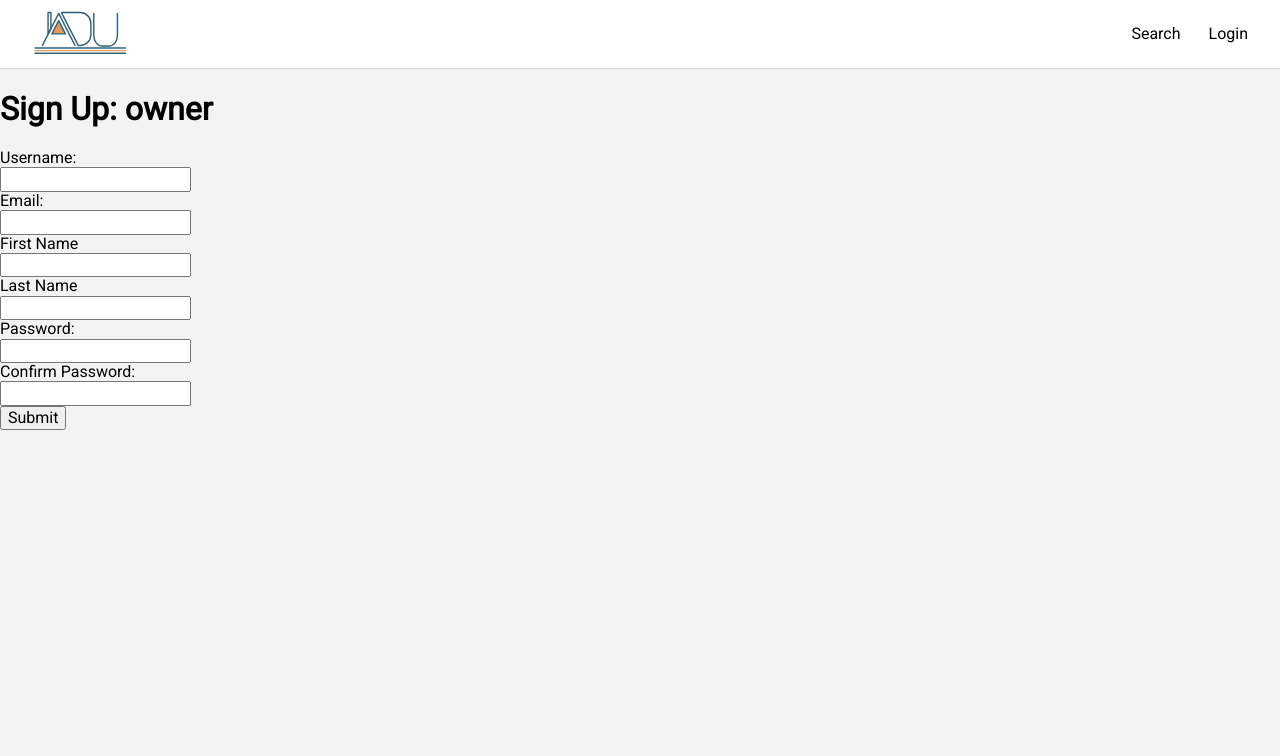
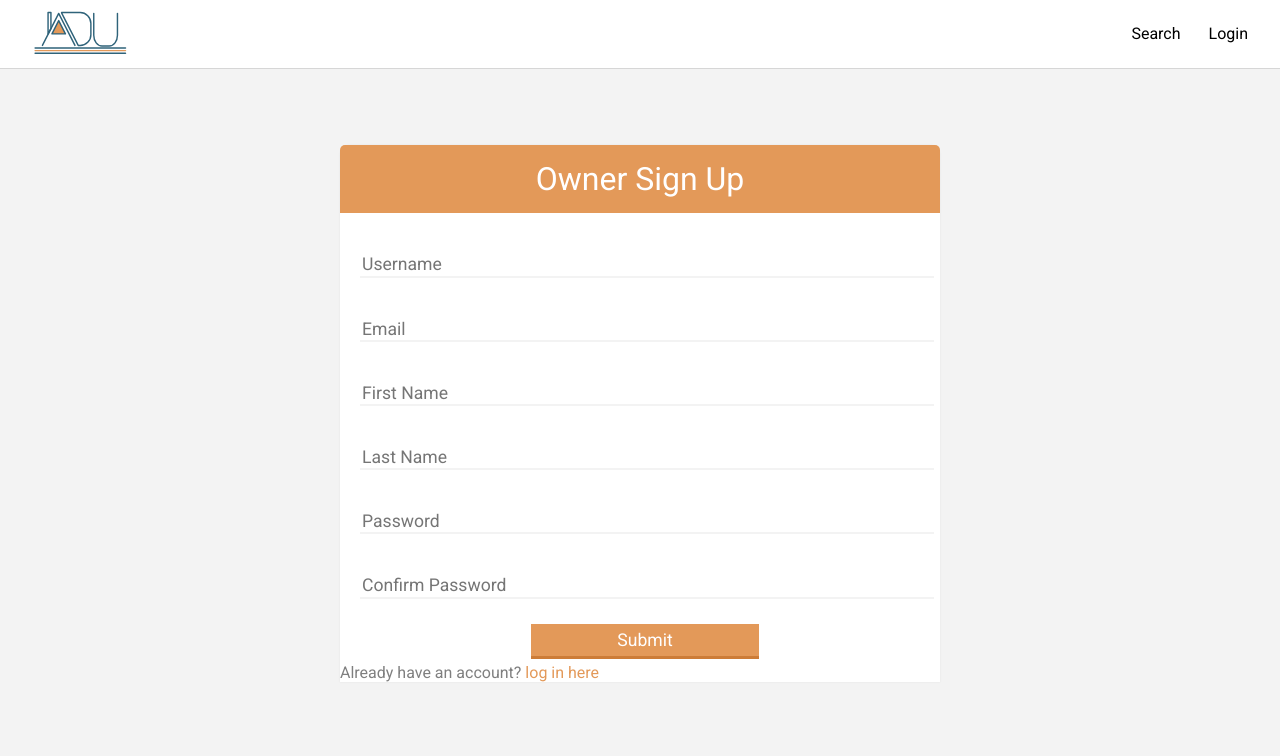
Before and after one commit to SeedyROM/adu-hack, a Django app: page /accounts/register_owner in a window 1280 px wide. Shown: the top 756 px of the page. Run offline with Django 3.2, Linux system fonts and the light colour scheme.

Commit message:
styling forms

```diff
--- a/client/static/css/style.css
+++ b/client/static/css/style.css
@@ -97,7 +97,7 @@ nav {
 
 .jumbo {
   height: 60vh;
-  background: linear-gradient(rgba(0, 0, 0, 0.17), rgba(0, 0, 0, 0.17)), url(../imgs/homeImg.jpg) center;
+  background: linear-gradient(rgba(0, 0, 0, 0.31), rgba(0, 0, 0, 0.17)), url(../imgs/homeImg.jpg) center;
   background-size: cover;
   display: flex;
   justify-content: center;
@@ -118,7 +118,7 @@ nav {
     outline: none;
     box-shadow: 0 1px 0 rgba(0, 0, 0, 0.2);
     border-radius: 60px;
-    border: 3px solid #47E; }
+    border: 3px solid #e39959; }
   .jumbo h1 {
     font-size: 2em;
     margin: .67em 0;
@@ -284,6 +284,14 @@ header h1, .reviews h1 {
   background: #f3f3f3;
   margin: 10px; }
 
+.center .loginWrap {
+  height: auto; }
+  .center .loginWrap form {
+    padding: 20px;
+    padding-bottom: 0; }
+    .center .loginWrap form input:not(.orangeBtn) {
+      margin: 20px 0; }
+
 @media screen and (max-width: 700px) {
   .center section {
     width: 95%; }
--- a/client/static/css/style.scss
+++ b/client/static/css/style.scss
@@ -126,7 +126,7 @@ nav {
 
 .jumbo {
   height: 60vh;
-  background: linear-gradient(rgba(0, 0, 0, 0.17), rgba(0, 0, 0, 0.17)), url(../imgs/homeImg.jpg) center;
+  background: linear-gradient(rgba(0, 0, 0, 0.31), rgba(0, 0, 0, 0.17)), url(../imgs/homeImg.jpg) center;
   background-size: cover;
   display: flex;
   justify-content: center;
@@ -149,7 +149,7 @@ nav {
     outline: none;
     box-shadow: 0 1px 0 rgba(0, 0, 0, 0.2);
     border-radius: 60px;
-    border: 3px solid #47E;
+    border: 3px solid #e39959;
   }
 
   h1 {
@@ -369,6 +369,17 @@ header h1, .reviews h1 {
   }
 }
 
+.center .loginWrap {
+  height: auto;
+  form {
+    padding: 20px;
+    padding-bottom: 0;
+    input:not(.orangeBtn) {
+      margin: 20px 0;
+    }
+  }
+}
+
 @media screen and (max-width: 700px) {
   .center section {
     width: 95%;
--- a/templates/accounts/login.html
+++ b/templates/accounts/login.html
@@ -23,7 +23,7 @@
                     <input class="orangeBtn" type="submit" value="Log In">
                 </form>
 
-                <span>Don't have an account? <a href="#">sign up here</a></span>
+                <span>Don't have an account? <a href="{% url 'accounts:register_property_owner_user' %}">sign up here</a></span>
             </div>
         </section>
     </div>
--- a/templates/accounts/partials/_register_common.html
+++ b/templates/accounts/partials/_register_common.html
@@ -1,35 +1,23 @@
 <div>
-    <label for="username">Username:</label>
-    <br>
-    <input type="text" id="username" name="username">
+    <input type="text" id="username" name="username" placeholder="Username">
 </div>
 
 <div>
-    <label for="email">Email:</label>
-    <br>
-    <input type="email" id="email" name="email">
+    <input type="email" id="email" name="email" placeholder="Email">
 </div>
 
 <div>
-    <label for="first_name">First Name</label>
-    <br>
-    <input type="text" id="first_name" name="first_name">
+    <input type="text" id="first_name" name="first_name" placeholder="First Name">
 </div>
 
 <div>
-    <label for="last_name">Last Name</label>
-    <br>
-    <input type="text" id="last_name" name="last_name">
+    <input type="text" id="last_name" name="last_name" placeholder="Last Name">
 </div>
 
 <div>
-    <label for="password1">Password:</label>
-    <br>
-    <input type="password" id="password1" name="password1">
+    <input type="password" id="password1" name="password1" placeholder="Password">
 </div>
 
 <div>
-    <label for="password2">Confirm Password:</label>
-    <br>
-    <input type="password" id="password2" name="password2">
+    <input type="password" id="password2" name="password2" placeholder="Confirm Password">
 </div>
--- a/templates/accounts/register-owner.html
+++ b/templates/accounts/register-owner.html
@@ -1,10 +1,17 @@
 {% extends 'base.html' %}
 
 {% block content %}
-<h1>Sign Up: owner</h1>
-    <form action="{% url 'accounts:register_property_owner_user' %}" method="post" enctype="multipart/form-data">
-    {% csrf_token %}
-    {% include 'accounts/partials/_register_common.html' %}
-        <input type="submit">
-    </form>
+    <div class="center">
+        <section class="loginWrap">
+            <p>Owner Sign Up</p>
+            <form action="{% url 'accounts:register_property_owner_user' %}" method="post"
+                  enctype="multipart/form-data">
+                {% csrf_token %}
+                {% include 'accounts/partials/_register_common.html' %}
+                <input class="orangeBtn" type="submit">
+            </form>
+            <span>Already have an account? <a href="{% url 'accounts:login' %}">log in here</a></span>
+        </section>
+    </div>
+
 {% endblock content %}
--- a/templates/index.html
+++ b/templates/index.html
@@ -2,7 +2,7 @@
 
 {% block content %}
     <section class="jumbo">
-        <h1>Lorem ipsum dolor sit amet, consectetur adipiscing</h1>
+        <h1>ADU: Facilitating trust and community growth</h1>
         <form action="{% url 'connections:search' %}" method="GET">
             <input type="text" name="q" placeholder="Search for contractors...">
         </form>
```
Also changed, not shown: templates/accounts/register-contractor.html (+10 -6 lines), db.sqlite3 (added), 1 other file.
